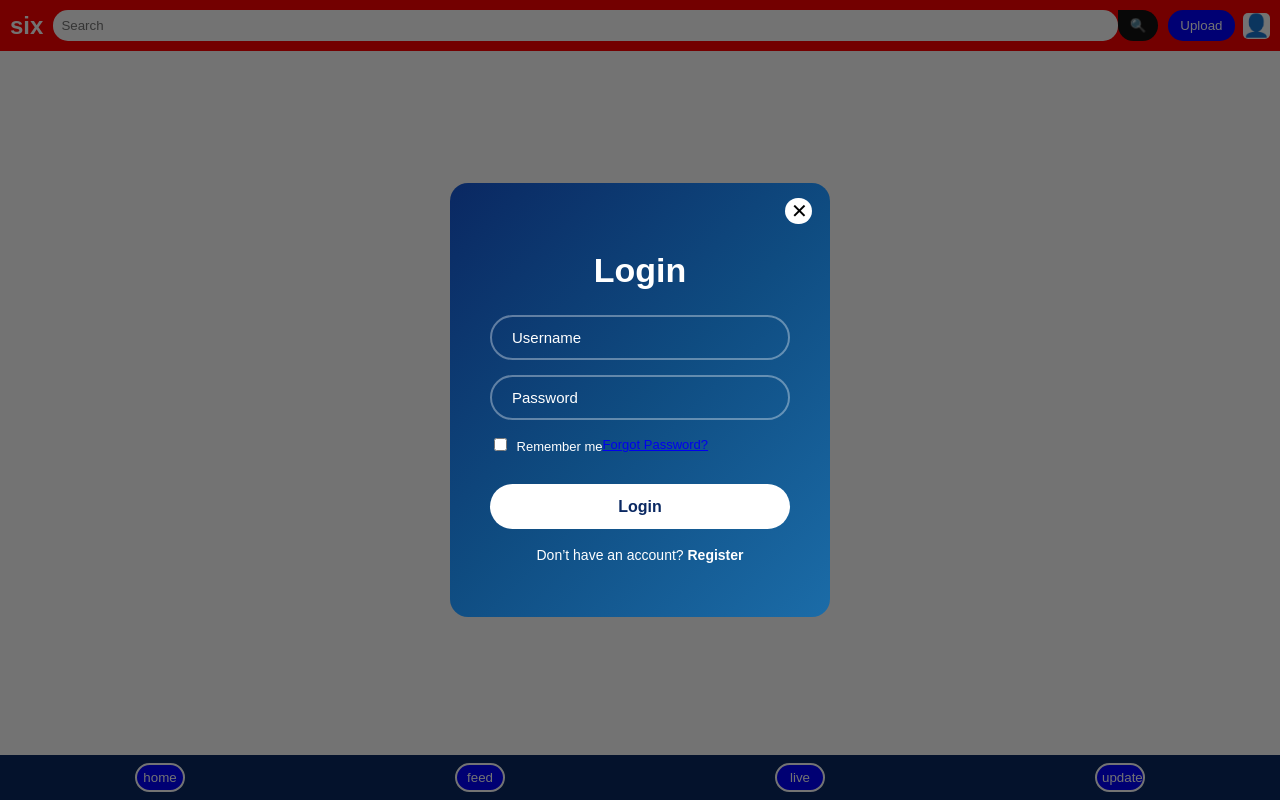
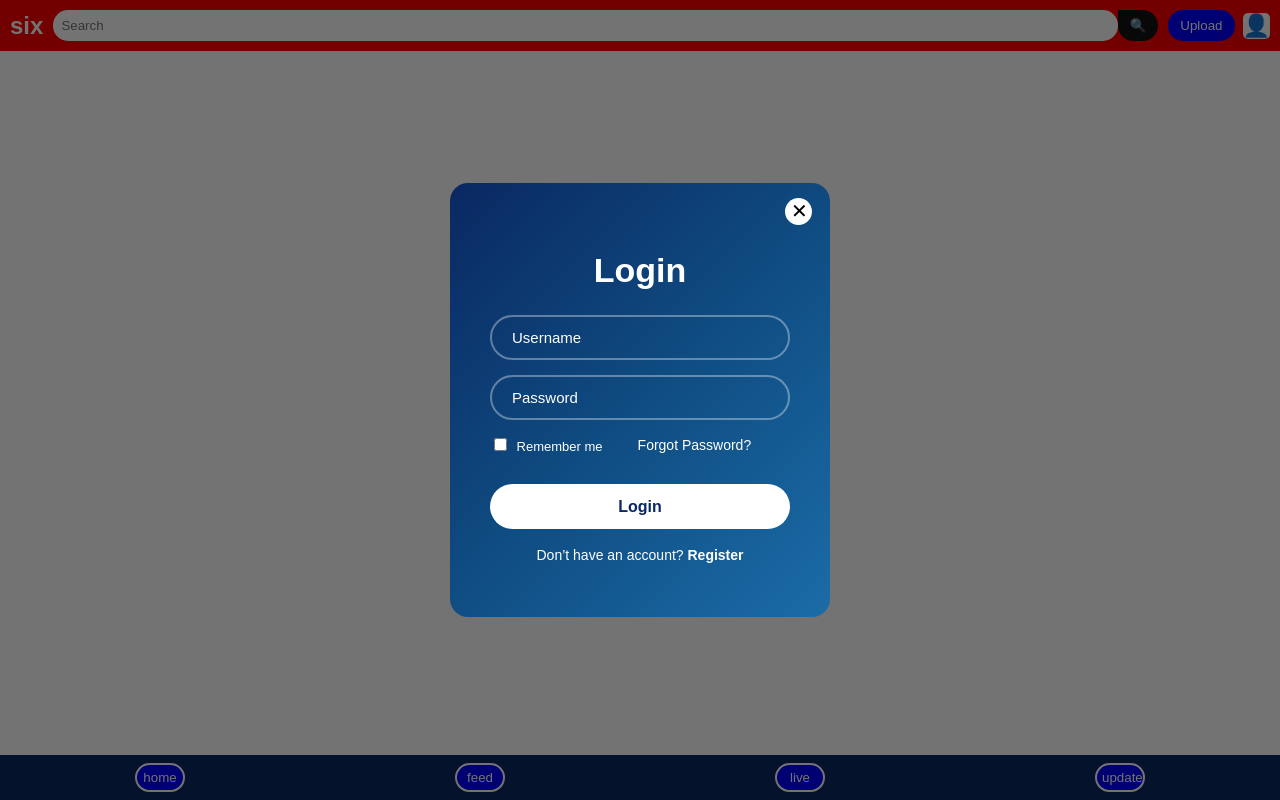
Before and after one commit to princecrayner/six, a Flask app: page / in a window 1280 px wide. Run offline with Flask 3, Linux system fonts and the light colour scheme; data that the repository does not hold is empty.

Commit message:
project update

```diff
--- a/static/style.css
+++ b/static/style.css
@@ -159,21 +159,23 @@ button:hover {
 }
 
 /* forgot password */
-.auth-box .forgot-password {
+.auth-box .forgot {
   display: flex;
   align-items: center;
   justify-content: flex-end;
   font-size: 14px;
+  margin-left: 35px;
 }
 
-.auth-box .forgot-password a {
+.auth-box .forgot a {
   color: #fff;
   text-decoration: none;
 }
 
-.auth-box .forgot-password a:hover {
+.auth-box .forgot a:hover {
   text-decoration: underline;
 }
+
 
 /* login button */
 .auth-box .btnn {
@@ -251,6 +253,7 @@ button:hover {
   color: black;
   border-radius: 100px;
   width: 27px;
+  height: 27px;
 }
 
 .close-btn:hover {
--- a/templates/index.html
+++ b/templates/index.html
@@ -43,8 +43,10 @@
         <label>
           <input type="checkbox"> Remember me
         </label>
-        <a href="#">Forgot Password?</a>
+         <div class="forgot">
+       <a href="#" class="forgot-pwd">Forgot Password?</a>
       </div>
+     </div>
 
       <button type="submit" class="btnn">Login</button>
 
```
